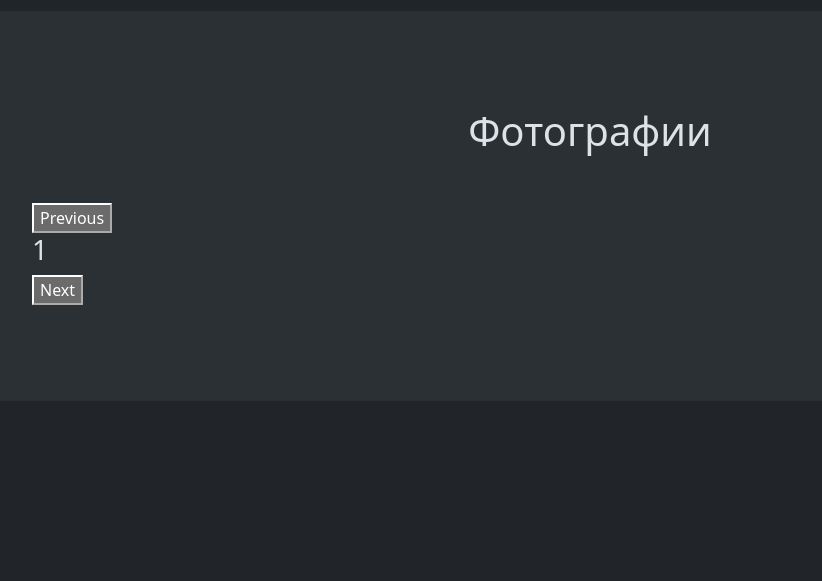
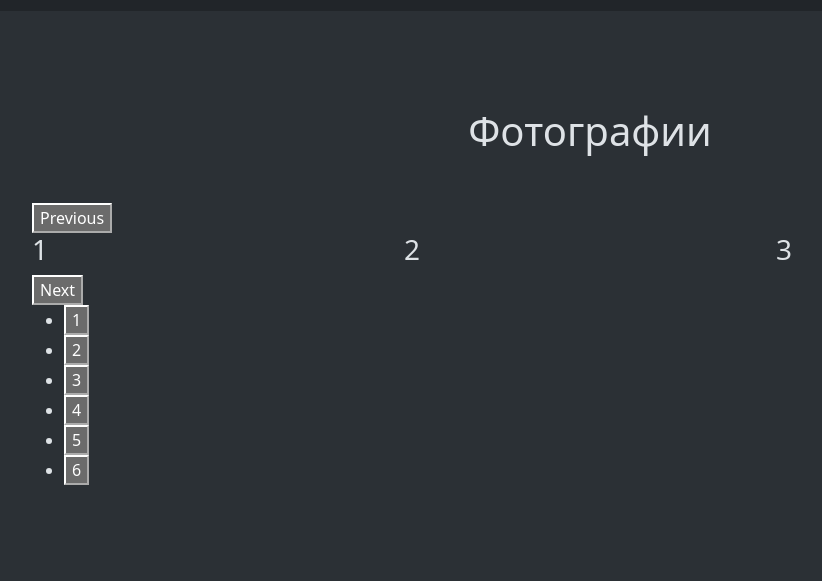
Before and after one commit to ArtichaTM/OfferDjango, a Django app: page / in a window 1280 px wide. Shown: the part 836-1417 px from the top of the page, without its empty margins (50-872 px from the left). Before the commit the page ends 1141 px from the top, so only its background shows below. Run offline with Django 5.2, Linux system fonts and the light colour scheme; some libraries are stand-ins or nearby versions.

Commit message:
Improved `about.js` with ready function

```diff
--- a/about/static/about/js/about.js
+++ b/about/static/about/js/about.js
@@ -1 +1,11 @@
-$('.slickable').slick();
+$(document).ready(function(){
+  $('.slider').slick({
+    infinite: true,
+    slidesToShow: 3,
+    slidesToScroll: 1,
+    autoplay: true,
+    autoplaySpeed: 2000,
+    dots: true,
+    arrows: true
+  });
+});
--- a/about/templates/about/about.html
+++ b/about/templates/about/about.html
@@ -5,7 +5,9 @@
 {{ block.super }}
 <link href="{% static "css/slick.css" %}" rel="stylesheet">
 <script src="{% static "js/slick.min.js" %}"></script>
+
 <link href="{% static "about/css/about.css" %}" rel="stylesheet">
+<script src="{% static "about/js/about.js" %}"></script>
 {% endblock header %}
 
 
@@ -59,7 +61,7 @@
 <div class="bg-body-tertiary py-5" id="photo">
     <div class="container gap-5">
         <h1 class="text-center my-5">Фотографии</h1>
-        <div class="my-5 slickable">
+        <div class="my-5 slider">
             <div><h3>1</h3></div>
             <div><h3>2</h3></div>
             <div><h3>3</h3></div>
@@ -71,5 +73,4 @@
 </div>
 
 </main>
-<script src="{% static "about/js/about.js" %}"></script>
 {% endblock body %}
```
